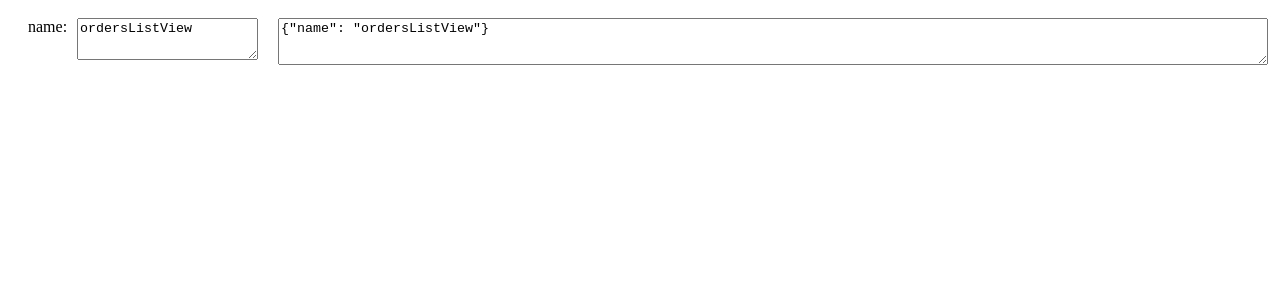
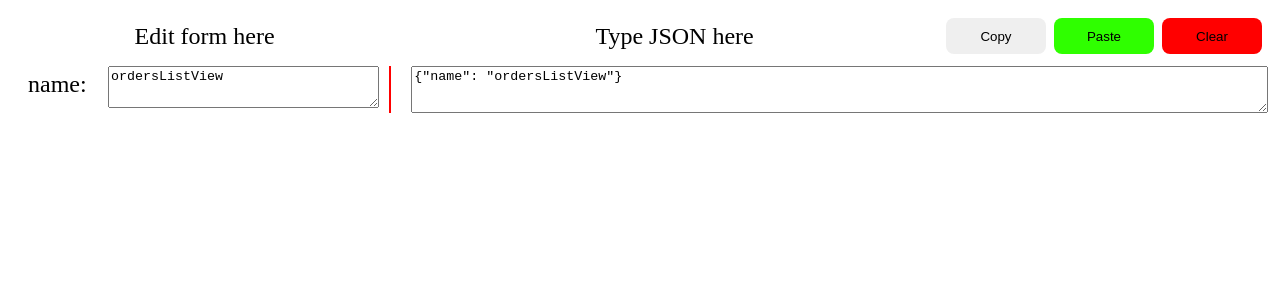
Before and after one commit to wrkid/json-parser, a React (Create React App) app: page / in a window 1280 px wide. Shown: the top 300 px of the page. Built offline with nearby package versions, Linux system fonts and the light colour scheme.

Commit message:
buttons handlers added and header

```diff
--- a/src/App/App.css
+++ b/src/App/App.css
@@ -7,20 +7,19 @@
   padding: 10px;
 }
 
+.top {
+  display: flex;
+  justify-content: center;
+  margin-bottom: 12px;
+  font-size: 24px;
+  line-height: 36px;
+}
+
 .bottom {
+  display: flex;
   flex: 1 1 auto;
   width: 100%;
-}
-
-.top {
-  display: flex;
   justify-content: space-between;
-}
-
-.right {
-  display: flex;
-  flex: 1 1 auto;
-  margin-left: 20px;
 }
 
 .input-json {
@@ -32,3 +31,68 @@
   resize: vertical;
   overflow-y: auto;
 }
+
+.line {
+  display: flex;
+  border: 1px solid red;
+  margin-left: 10px;
+}
+
+.left {
+  display: flex;
+  flex-direction: column;
+  min-width: 30%;
+}
+
+.right {
+  display: flex;
+  flex: 1 1 auto;
+  margin-left: 20px;
+  flex-direction: column;
+  position: relative;
+}
+
+.right .top{
+  justify-content: space-between;
+}
+
+.com {
+  display: flex;
+  flex: 0 1 auto;
+}
+
+.btns {
+  display: flex;
+  flex-wrap: nowrap;
+}
+
+.btn {
+  height: 36px;
+  width: 100px;
+  border-radius: 8px;
+  border: none;
+  cursor: pointer;
+  margin-left: 8px;
+}
+
+.btn-delete {
+  right: 0;
+  background-color: red;
+}
+
+.btn-copy {
+  right: 120px;
+}
+
+.btn-paste {
+  background-color: rgb(47, 255, 0);
+}
+
+.btn:hover {
+  opacity: 0.7;
+}
+
+.title {
+  display: flex;
+  text-wrap: nowrap;
+}
--- a/src/App/App.js
+++ b/src/App/App.js
@@ -13,14 +13,58 @@ function App() {
     setValue(newValue);
   };
 
+  const onCopyClickHandle = () => {
+    navigator.clipboard.writeText(value)
+  }
+
+  const onClearClickHandle = () => {
+    setValue('')
+  }
+
+  const onPasteClickHandle = () => {
+    navigator.clipboard.readText()
+      .then((text) => {
+        setValue(text);
+      })
+      .catch((err) => {
+        console.error('Ошибка при чтении текста из буфера обмена:', err);
+      });
+  }
+
   return (
     <div className="App">
       <div className="top">
         <div className="left">
-          <Structure value={value} onChange={handleInputChange} />
+          <div className="top">
+            Edit form here
+          </div>
+          <div className="bottom">
+            <Structure value={value} onChange={handleInputChange} />
+            <div className="line"></div>
+          </div>
         </div>
         <div className="right">
+          <div className="top">
+            <div className="com"></div>
+            <div className="title">Type JSON here</div>
+            <div className="btns">
+              <button
+                className="btn btn-copy"
+                onClick={onCopyClickHandle}
+              >Copy</button>
+              <button
+                className="btn btn-paste"
+                onClick={onPasteClickHandle}
+              >Paste</button>
+              <button
+                className="btn btn-delete"
+                onClick={onClearClickHandle}
+              >Clear</button>
+            </div>
+          </div>
+          <div className="bottom">
           <textarea className="input-json" onChange={handleInput} value={value}></textarea>
+          </div>
         </div>
       </div>
     </div>
--- a/src/Structure/structure.jsx
+++ b/src/Structure/structure.jsx
@@ -95,12 +95,12 @@ const Structure = ({ value, onChange }) => {
           </div>
           {expandedKeys.includes(path.concat(key).join(".")) && renderValue(value, path.concat(key))}
           {isFinishValue(value) && (
-            <div style={{ display: "flex", alignItems: "center"}}>
+            <div style={{ display: "flex", alignItems: "center", flex: '1 1 auto'}}>
               <textarea
                 type="text"
                 value={value}
                 onChange={(e) => handleInputChange(e.target.value, path.concat(key))}
-                style={{ marginLeft: 10 }}
+                style={{ marginLeft: 10, display: 'flex', flex: '1 1 auto'  }}
                 ref={(el) => {
                   if (el && !textareaRefs.current.includes(el)) {
                     textareaRefs.current.push(el);
@@ -129,7 +129,7 @@ const Structure = ({ value, onChange }) => {
   };
 
   return (
-    <div>
+    <div style={{flex: '1 1 auto'}}>
       {isValid && renderValue(parsedValue, [])}
       {!isValid && <div>Невалидный JSON</div>}
     </div>
--- a/src/Structure/style.css
+++ b/src/Structure/style.css
@@ -12,6 +12,11 @@
     display: flex;
     flex-direction: column;
     flex: 0 0 auto;
+    width: 30px;
+}
+
+.value {
+  width: 70px;
 }
 
 .extra {
@@ -21,4 +26,5 @@
 
 textarea {
   resize: vertical;
+  overflow-y: auto;
 }
```
